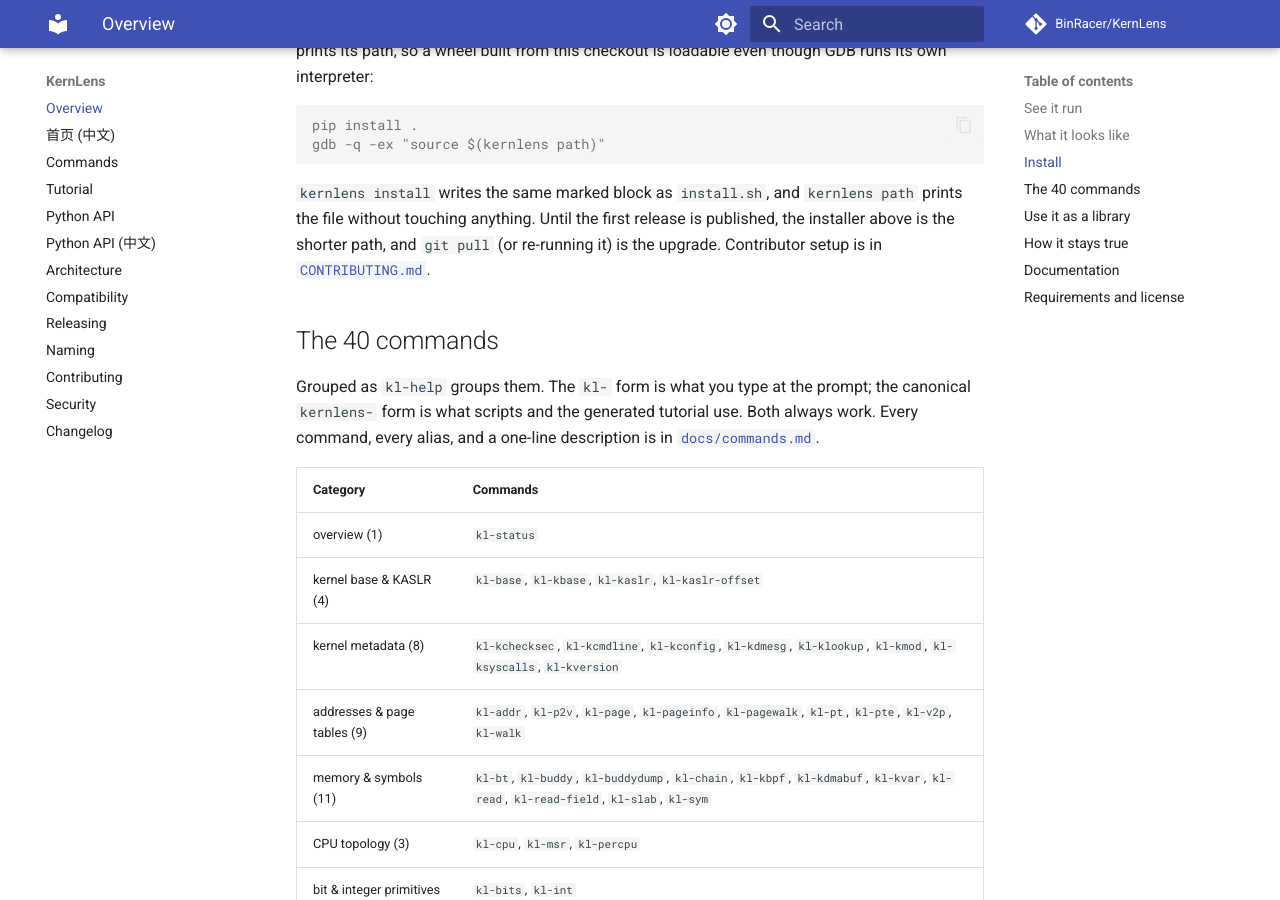
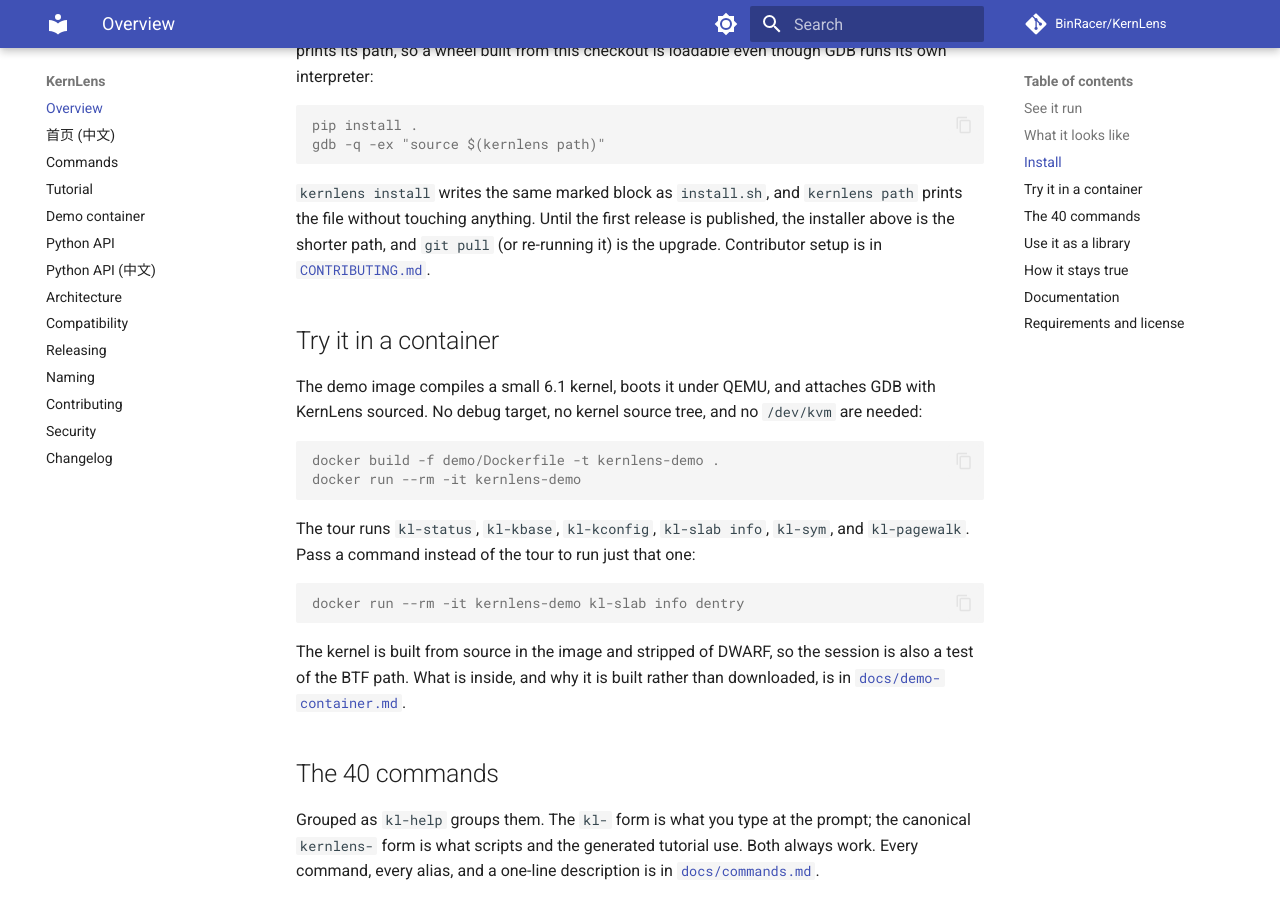
Before and after one commit to BinRacer/KernLens, an MkDocs documentation site: the page built from docs/index.md, in a window 1280 px wide and 900 px high, scrolled down 3156 px. Built offline with MkDocs 1.6.1 and Material for MkDocs 9.7.7, drawn with Linux system fonts in a browser that asks for light colours; comment, search, counter and statistics services are not loaded; some of the changed text lies outside the part shown.

Commit message:
docs: publish the demo container and the pages that describe it
The front page and the site had no way to say "you can try this without
a target", and `docs/architecture.md` did not describe `demo/`.

`README.md` and `README.zh-CN.md` gain a "Try it in a container" section
between the install instructions and the command table: the two docker
commands, what the tour runs, and why building the kernel is also a test
of the BTF path.  `docs/demo-container.md` is the long form and is added
to the site nav, so a reader who arrives through the site can find it.

`docs/index.md` and `docs/zh-CN.md` are generated from those READMEs by
`tools/gen_docs_site.py`, so they are regenerated rather than edited;
`gen_docs_site.py` also gains the description the site index uses for the
new page, and `docs/llms.txt` lists it.

`docs/architecture.md` gains `demo/` and `.dockerignore` in the tree, and
`.github/workflows/demo-image.yml`, which the tree guard then checks
against the real tree on every push.

Verified: `gen_docs_site.py --check` exits 0 and `mkdocs build --strict`
builds 52 pages with no warnings, which is what the docs job runs.

````diff
--- a/docs/index.md
+++ b/docs/index.md
@@ -162,6 +162,30 @@
 `git pull` (or re-running it) is the upgrade. Contributor setup is in
 [`CONTRIBUTING.md`](https://github.com/BinRacer/KernLens/blob/main/CONTRIBUTING.md).
 
+## Try it in a container
+
+The demo image compiles a small 6.1 kernel, boots it under QEMU, and
+attaches GDB with KernLens sourced. No debug target, no kernel source
+tree, and no `/dev/kvm` are needed:
+
+```console
+docker build -f demo/Dockerfile -t kernlens-demo .
+docker run --rm -it kernlens-demo
+```
+
+The tour runs `kl-status`, `kl-kbase`, `kl-kconfig`, `kl-slab info`,
+`kl-sym`, and `kl-pagewalk`. Pass a command instead of the tour to run
+just that one:
+
+```console
+docker run --rm -it kernlens-demo kl-slab info dentry
+```
+
+The kernel is built from source in the image and stripped of DWARF, so
+the session is also a test of the BTF path. What is inside, and why it is
+built rather than downloaded, is in
+[`docs/demo-container.md`](demo-container.md).
+
 ## The 40 commands
 
 Grouped as `kl-help` groups them. The `kl-` form is what you type at the
@@ -250,6 +274,7 @@
 | Document | What is in it |
 | --- | --- |
 | [`docs/tutorial/`](tutorial/README.md) | one page per command, real output |
+| [`docs/demo-container.md`](demo-container.md) | a kernel under QEMU, built from source and ready to attach |
 | [`docs/commands.md`](commands.md) | every command and alias, generated |
 | [`docs/api.md`](api.md) | the Python API reference |
 | [`docs/architecture.md`](architecture.md) | package layout, API map, design notes |
--- a/docs/llms.txt
+++ b/docs/llms.txt
@@ -13,6 +13,7 @@
 - [首页 (中文)](https://binracer.github.io/KernLens/zh-CN/): the same front page in Chinese
 - [Commands](https://binracer.github.io/KernLens/commands/): every command and alias, generated from the registry
 - [Tutorial](https://binracer.github.io/KernLens/tutorial/): one page per command, with output captured from a real kernel
+- [Demo container](https://binracer.github.io/KernLens/demo-container/): a kernel built from source, booted under QEMU, and attached in GDB
 - [Python API](https://binracer.github.io/KernLens/api/): the Python API: classes, facade functions, and examples
 - [Python API (中文)](https://binracer.github.io/KernLens/api.zh-CN/): the same API reference in Chinese
 - [Architecture](https://binracer.github.io/KernLens/architecture/): package layout, the loading path, and why the boundaries are there
--- a/mkdocs.yml
+++ b/mkdocs.yml
@@ -70,6 +70,7 @@
   - 首页 (中文): zh-CN.md
   - Commands: commands.md
   - Tutorial: tutorial/README.md
+  - Demo container: demo-container.md
   - Python API: api.md
   - Python API (中文): api.zh-CN.md
   - Architecture: architecture.md
````
Also changed, not shown: README.md (+25 -0 lines), README.zh-CN.md (+23 -0 lines), docs/architecture.md (+11 -0 lines), docs/zh-CN.md (+23 -0 lines), 1 other file.
